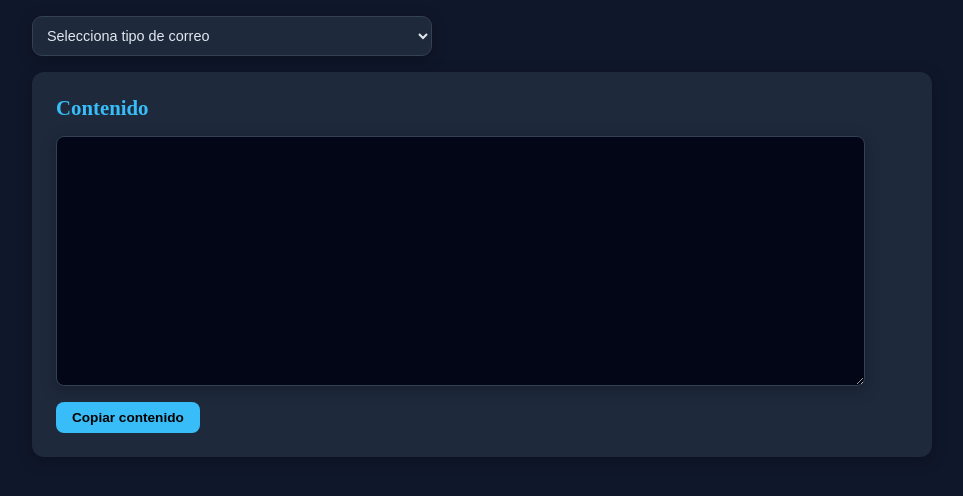
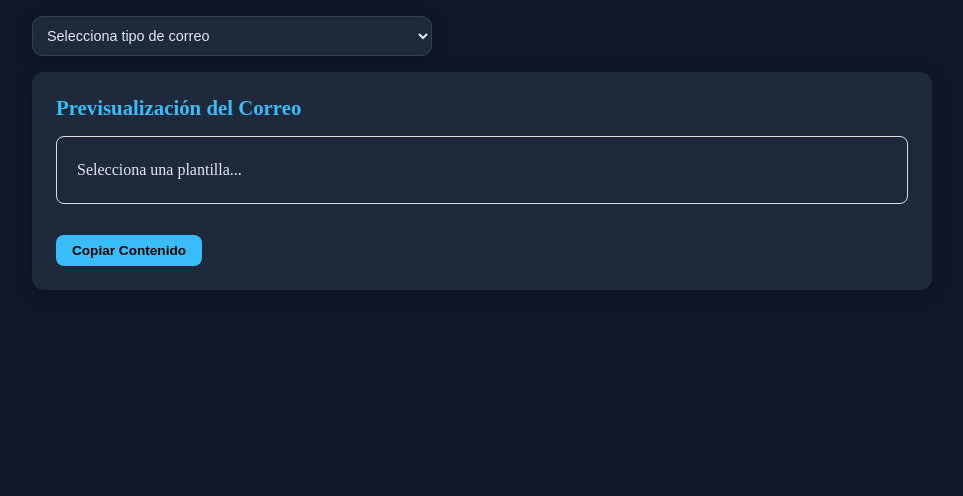
Before and after one commit to alvadaza/soporteSIR, a React (Vite) app: page /plantillascorreo in a window 1280 px wide. Shown: the top 496 px of the page, without its empty margins (158-1121 px from the left). Built offline with nearby package versions, Linux system fonts and the light colour scheme.

Commit message:
incorporacion nuevas planillas html correo

```diff
--- a/src/data/plantillas_correo.json
+++ b/src/data/plantillas_correo.json
@@ -43,12 +43,25 @@
   },
   {
     "TIPO": "11- Entrega de creación de usuario",
-    "CONTENIDO": "Cordial saludo:\n\nLe informamos que su solicitud para “creación usuario SIR” registrada con el número de servicio XXXX fue solucionada exitosamente.\nLas credenciales de acceso son:\n *  Usuario: “Usuario”\nPueden realizar el cambio de contraseña en el siguiente link:\n https://accesos.supernotariado.gov.co/sigma/app/\nIngresar usuario y contraseña del correo:\n[IMAGEN 1]\n\nAl lado izquierdo presione las 3 líneas y seleccione “Cambiar Mi Contraseña”, luego de clic en el botón “Cambiar Mi Contraseña”\n[IMAGEN 2]\n\nA continuación se desplegará un formulario en donde podrá realizar el cambio de su contraseña, a medida que esté digitando se podrá ver que esta cumple con los niveles de seguridad requeridos. \n[IMAGEN 3]\n\nNota: Esta nueva contraseña aplica para SIR, SISG y CORREO."
-
+    "CONTENIDO": "Cordial saludo:\n\nLe informamos que su solicitud para “creación usuario SIR” registrada con el número de servicio XXXX fue solucionada exitosamente.\nLas credenciales de acceso son:\n *  Usuario: “Usuario”\nPueden realizar el cambio de contraseña en el siguiente link:\n https://accesos.supernotariado.gov.co/sigma/app/\nIngresar usuario y contraseña del correo:\n\n[IMAGEN 1]\n\nAl lado izquierdo presione las 3 líneas y seleccione “Cambiar Mi Contraseña”, luego de clic en el botón “Cambiar Mi Contraseña”\n\n[IMAGEN 2]\n\nA continuación se desplegará un formulario en donde podrá realizar el cambio de su contraseña, a medida que esté digitando se podrá ver que esta cumple con los niveles de seguridad requeridos. \n\n[IMAGEN 3]\n\nNota: Esta nueva contraseña aplica para SIR, SISG y CORREO.",
+"IMAGENES": [
+    {
+      "placeholder": "[IMAGEN 1]",
+      "nombre": "Imagen1.png"
+    },
+    {
+      "placeholder": "[IMAGEN 2]",
+      "nombre": "Imagen2.png"
+    },
+    {
+      "placeholder": "[IMAGEN 3]",
+      "nombre": "Imagen3.png"
+    }
+  ]
   },
   {
     "TIPO": "12- Traslado de usuario",
-    "CONTENIDO": "Cordial saludo:\n\nLe informamos que para poder continuar con el requerimiento de traslado de usuario SIR solicitamos que por favor nos envíe la siguiente información:\n\n§ Oficio solicitando el traslado del usuario, firmado por el registrador de la oficina en el cual se especifique la ORIP de origen y la ORIP de destino. (En caso de ser Remoto debe estar especificado en el oficio o correo solicitud).\n§ Formato de creación de usuarios debidamente diligenciado y firmado por el registrador. Ver adjunto.\n§ Resolución de nombramiento del registrador o funcionario, en el cual se debe observar claramente en que ORIP está designado el funcionario. (Si NO cuentan con Resolución pueden remitir Planilla de Viáticos)\n\nEs de aclarar que estos documentos son indispensables para cualquier trámite de traslado y deben ser adjuntados por todo funcionario de la SNR, además de estar claramente expuesto el requerimiento y los datos de las ORIP involucradas en el proceso deseado.\n\nPor otro lado, es necesario que el usuario “nombre Usuario” no tenga turnos pendientes, no cuente con configuración de recibos o estaciones compartidas, no debe tener roles asignados (ya que el registrador los elimina)."
+    "CONTENIDO": "Cordial saludo:\n\nLe informamos que para poder continuar con el requerimiento de traslado de usuario SIR solicitamos que por favor nos envíe la siguiente información:\n\n*  Oficio solicitando el traslado del usuario, firmado por el registrador de la oficina en el cual se especifique la ORIP de origen y la ORIP de destino. (En caso de ser Remoto debe estar especificado en el oficio o correo solicitud).\n* Formato de creación de usuarios debidamente diligenciado y firmado por el registrador. Ver adjunto.\n* Resolución de nombramiento del registrador o funcionario, en el cual se debe observar claramente en que ORIP está designado el funcionario. (Si NO cuentan con Resolución pueden remitir Planilla de Viáticos)\n\nEs de aclarar que estos documentos son indispensables para cualquier trámite de traslado y deben ser adjuntados por todo funcionario de la SNR, además de estar claramente expuesto el requerimiento y los datos de las ORIP involucradas en el proceso deseado.\n\nPor otro lado, es necesario que el usuario “nombre Usuario” no tenga turnos pendientes, no cuente con configuración de recibos o estaciones compartidas, no debe tener roles asignados (ya que el registrador los elimina)."
   },
 {
 "TIPO": "13- Estado de usuario SIR a trasladar",
@@ -56,7 +69,13 @@
 },
   {
     "TIPO": "14- Caida del sistema",
-    "CONTENIDO": "Le informamos que se han realizado las validaciones correspondientes y se ha solucionado la novedad de acceso al aplicativo SIR. Le solicitamos amablemente cerrar el navegador e intentar ingresar nuevamente.\n\nNota: Si al intentar acceder se muestra el siguiente mensaje, por favor seguir unas cortas indicaciones que encontrará en el manual adjunto.\n\n[IMAGEN 4]\n\nSi el inconveniente persiste, por favor informarnos para brindarle asistencia.\n\n<se adjunta manual>"
+    "CONTENIDO": "Le informamos que se han realizado las validaciones correspondientes y se ha solucionado la novedad de acceso al aplicativo SIR. Le solicitamos amablemente cerrar el navegador e intentar ingresar nuevamente.\n\nNota: Si al intentar acceder se muestra el siguiente mensaje, por favor seguir unas cortas indicaciones que encontrará en el manual adjunto.\n\n[IMAGEN 4]\n\nSi el inconveniente persiste, por favor informarnos para brindarle asistencia.\n\n<se adjunta manual>",
+  "IMAGENES": [
+    {
+      "placeholder": "[IMAGEN 4]",
+      "nombre": "Imagen4.png"
+    }
+  ]
   },
 {
  "TIPO": "15- Escalamiento a N3 por problemas de CA",
@@ -68,7 +87,7 @@
   },
 {
 "TIPO": "17- Solicitud de capacitación",
- "CONTENIDO": "En atención a su comunicación le informamos que se re-direcciona su solicitud a Dirección Técnica Del Registro, para que le puedan colaborar u orientar con el proceso que desea realizar, quedamos atentos a si presenta algún error o falla con el aplicativo\n\n---------------------------------------------\n\nNota: Este correo debe dirigirse al usuario y a las siguientes personas:\n\n---------------------------------------------\n\n § sandra.palacios@supernotariado.gov.co\n\n---------------------------------------------"
+ "CONTENIDO": "En atención a su comunicación le informamos que se re-direcciona su solicitud a Dirección Técnica Del Registro, para que le puedan colaborar u orientar con el proceso que desea realizar, quedamos atentos a si presenta algún error o falla con el aplicativo\n\n---------------------------------------------\n\nNota: Este correo debe dirigirse al usuario y a las siguientes personas:\n\n---------------------------------------------\n\n * sandra.palacios@supernotariado.gov.co\n\n---------------------------------------------"
 },
   {
     "TIPO": "18- Plantilla para dar solución en primer contacto",
@@ -76,8 +95,14 @@
   },
 {
  "TIPO": "19- Plantilla para responder traslado/cargue de firma y asignación ROL Registrador",
-    "CONTENIDO":"Le informamos que su solicitud registrada con el número de Ticket XXXX fue solucionada exitosamente.\n\nLa solución fue: Se realiza el traslado del usuario, firma y asignación del Rol Registrador al usuario xxx.xxx\n\nRecuerde que para la activación de firma se debe realizar el siguiente proceso:\n\n[IMEGEN]"
-},
+    "CONTENIDO":"Le informamos que su solicitud registrada con el número de Ticket XXXX fue solucionada exitosamente.\n\nLa solución fue: Se realiza el traslado del usuario, firma y asignación del Rol Registrador al usuario xxx.xxx\n\nRecuerde que para la activación de firma se debe realizar el siguiente proceso:\n\n[IMAGEN 5]",
+ "IMAGENES": [
+    {
+      "placeholder": "[IMAGEN 5]",
+      "nombre": "Imagen5.png"
+    }
+  ]
+  },
 {
    "TIPO": "20- correo respuesta segregacion",
    "CONTENIDO": "Cordial Saludo,\n\nDe acuerdo con lo indicado en el correo y la validación realizada de manera remota con el funcionario, se identificó que se está intentando realizar un proceso de segregación sobre el folio xxx, el cual registra un área de xx hectáreas y xxx metros cuadrados.\n\nNo obstante, al momento de efectuar la segregación, se está ingresando un área de xx hectáreas, por lo que el proceso no es viable, teniendo en cuenta que el área a segregar supera el tamaño del área matriz registrada.\n\nEn este orden de ideas, se sugiere validar si los valores ingresados para la segregación son correctos o, en su defecto, si el tamaño del área matriz corresponde al registrado actualmente. De no ser así, será necesario ejecutar un turno de corrección con el fin de ajustar el área matriz, conforme a lo que jurídicamente determinen procedente."
@@ -88,10 +113,26 @@
 },
 {
     "TIPO": "22- Asignación de Recibos",
-    "CONTENIDO": "Cordial Saludo,\n\nLa novedad reportada se presenta porque el usuario no cuenta con recibos asignados.\n\nLe informamos que la asignación de recibos se realiza directamente desde la ORIP, por el administrador regional, siguiendo los pasos descritos a continuación:\n\nRuta de acceso:\n\n1. Pantallas administrativas.\n2. Tarifas, pagos y recibos.\n3. Administración derecibos en estaciones.\n\nEn la pantalla que se despliega, deberá seleccionar el círculo correspondiente, elegir la estación y completar los campos restantes según corresponda al consecutivo correcto.\n\n [imagen 6]\n\nLos campos deben diligenciarse de la siguiente manera:\n\n1. Número inicial: corresponde al número siguiente al último consecutivo utilizado “número final” (último número del consecutivo anterior + 1).\n2. Número final: corresponde al total de recibos que se van a asignar, contado a partir del número inicial.\n3. Número actual: debe ser el mismo que el número inicial.○\n\nSolicitamos amablemente confirmar si logró realizar el proceso. En caso de no ser posible, por favor indicar un número de contacto celular para brindar apoyo."
+    "CONTENIDO": "Cordial Saludo,\n\nLa novedad reportada se presenta porque el usuario no cuenta con recibos asignados.\n\nLe informamos que la asignación de recibos se realiza directamente desde la ORIP, por el administrador regional, siguiendo los pasos descritos a continuación:\n\nRuta de acceso:\n\n1. Pantallas administrativas.\n2. Tarifas, pagos y recibos.\n3. Administración derecibos en estaciones.\n\nEn la pantalla que se despliega, deberá seleccionar el círculo correspondiente, elegir la estación y completar los campos restantes según corresponda al consecutivo correcto.\n\n [IMAGEN 6]\n\nLos campos deben diligenciarse de la siguiente manera:\n\n1. Número inicial: corresponde al número siguiente al último consecutivo utilizado “número final” (último número del consecutivo anterior + 1).\n2. Número final: corresponde al total de recibos que se van a asignar, contado a partir del número inicial.\n3. Número actual: debe ser el mismo que el número inicial.○\n\nSolicitamos amablemente confirmar si logró realizar el proceso. En caso de no ser posible, por favor indicar un número de contacto celular para brindar apoyo.",
+    "IMAGENES": [
+    {
+      "placeholder": "[IMAGEN 6]",
+      "nombre": "Imagen6.png"
+    }
+  ]
 },
 {
   "TIPO": "23- Activación de firma digital",
-  "CONTENIDO": "Cordial Saludo,\n\nPara realizar el proceso de activación de la firma, el funcionario que tenga asignado el rol “Administrador Regional” debe ingresar a Pantallas Administrativas, en la opción Administración de Firmas del Registrador, y seguir los siguientes pasos:\n\n 1. Presionar el botón “Buscar”, donde se visualizarán las firmas registradas en la ORIP.\n\n[imagen 5]\n\n  2. Seleccionar la firma correspondiente al funcionario y hacer clic en “Aceptar”.\n\n[imagen 7]\n\n 3. Diligenciar la información requerida para dejar la firma en estado activa.\n\nEn caso de requerir asistencia para realizar la activación, por favor remitir el número de contacto del funcionario que tenga asignado el rol de Administrador Regional."
+  "CONTENIDO": "Cordial Saludo,\n\nPara realizar el proceso de activación de la firma, el funcionario que tenga asignado el rol “Administrador Regional” debe ingresar a Pantallas Administrativas, en la opción Administración de Firmas del Registrador, y seguir los siguientes pasos:\n\n 1. Presionar el botón “Buscar”, donde se visualizarán las firmas registradas en la ORIP.\n\n[IMAGEN 5]\n\n  2. Seleccionar la firma correspondiente al funcionario y hacer clic en “Aceptar”.\n\n[IMAGEN 7]\n\n 3. Diligenciar la información requerida para dejar la firma en estado activa.\n\nEn caso de requerir asistencia para realizar la activación, por favor remitir el número de contacto del funcionario que tenga asignado el rol de Administrador Regional.",
+"IMAGENES": [
+    {
+      "placeholder": "[IMAGEN 5]",
+      "nombre": "Imagen5.png"
+    },
+    {
+      "placeholder": "[IMAGEN 7]",
+      "nombre": "Imagen7.png"
+    }
+  ]
 }
 ]
--- a/src/style/PlantillasCaErrores.css
+++ b/src/style/PlantillasCaErrores.css
@@ -134,6 +134,22 @@ textarea {
 .contenido button:hover {
   transform: translateY(-2px);
 }
+.rich-preview {
+  padding: 20px;
+  border: 1px solid #ddd;
+  border-radius: 8px;
+  line-height: 1.6;
+  margin-bottom: 15px;
+}
+
+.inline-image {
+  max-width: 100%;
+  height: auto;
+  margin: 15px 0;
+  border: 1px solid #ccc;
+  border-radius: 4px;
+  display: block;
+}
 
 /* ========================= */
 /*  PORTÁTILES */
--- a/src/views/PlantillasCorreo.tsx
+++ b/src/views/PlantillasCorreo.tsx
@@ -1,80 +1,148 @@
-// src/views/PlantillasCorreo.tsx
-import { useState, useRef, useEffect } from "react";
+import { useState } from "react";
 import data from "../data/plantillas_correo.json";
-import "../style/PlantillasCA.css";
+
+interface Imagen {
+  placeholder: string;
+  nombre: string;
+}
 
 interface Plantilla {
   TIPO: string;
   CONTENIDO: string;
+  IMAGENES?: Imagen[];
 }
 
 export default function PlantillasCorreo() {
   const [tipo, setTipo] = useState<string>("");
   const [contenido, setContenido] = useState<string>("");
+  const [imagenes, setImagenes] = useState<Imagen[]>([]);
+  const [copiando, setCopiando] = useState(false);
 
-const textareaRef = useRef<HTMLTextAreaElement>(null);
   const tiposUnicos: string[] = [
     ...new Set((data as Plantilla[]).map((d) => d.TIPO)),
   ];
-useEffect(() => {
-  const el = textareaRef.current;
-  if (el) {
-    el.style.height = "auto";
-    el.style.height = el.scrollHeight + "px";
-  }
-}, [contenido]);
-  // 🔥 igual que en CA
+
   const handleTipoChange = (tipoSeleccionado: string) => {
     setTipo(tipoSeleccionado);
 
-    const plantilla = (data as Plantilla[]).find(
-      (d) => d.TIPO === tipoSeleccionado
-    );
-
-    setContenido(plantilla ? plantilla.CONTENIDO : "");
+    const plantilla = (data as Plantilla[]).find(d => d.TIPO === tipoSeleccionado);
+    if (plantilla) {
+      setContenido(plantilla.CONTENIDO);
+      setImagenes(plantilla.IMAGENES || []);
+    } else {
+      setContenido("");
+      setImagenes([]);
+    }
   };
 
-  const copiar = () => {
-    navigator.clipboard.writeText(contenido);
+  // Función para convertir imagen a Base64
+  const imageToBase64 = async (nombre: string): Promise<string> => {
+    try {
+      const response = await fetch(`/imagenes/${nombre}`);
+      const blob = await response.blob();
+      return new Promise((resolve, reject) => {
+        const reader = new FileReader();
+        reader.onloadend = () => resolve(reader.result as string);
+        reader.onerror = reject;
+        reader.readAsDataURL(blob);
+      });
+    } catch (error) {
+      console.error(`Error cargando ${nombre}`, error);
+      return "";
+    }
   };
 
+  const copiarComoHTML = async () => {
+    if (!contenido) return;
 
+    setCopiando(true);
+
+    try {
+      // Convertir todas las imágenes a base64
+      const imagenesBase64: { [key: string]: string } = {};
+      for (const img of imagenes) {
+        const base64 = await imageToBase64(img.nombre);
+        if (base64) imagenesBase64[img.placeholder] = base64;
+      }
+
+      // Crear el HTML
+      let html = contenido;
+
+      Object.keys(imagenesBase64).forEach(placeholder => {
+        const base64 = imagenesBase64[placeholder];
+        const imgTag = `<br><img src="${base64}" style="max-width: 100%; height: auto; margin: 15px 0; border: 1px solid #ddd; border-radius: 5px;" /><br>`;
+        html = html.replaceAll(placeholder, imgTag);
+      });
+
+      // HTML completo con formato
+      const htmlCompleto = `
+        <div style="font-family: Arial, sans-serif; font-size: 14px; line-height: 1.6;">
+          ${html.replace(/\n/g, '<br>')}
+        </div>
+      `;
+
+      // Copiar al portapapeles como HTML
+      await navigator.clipboard.write([
+        new ClipboardItem({
+          "text/html": new Blob([htmlCompleto], { type: "text/html" }),
+          "text/plain": new Blob([contenido], { type: "text/plain" }),
+        })
+      ]);
+
+      alert("✅ Copiado correctamente como HTML con imágenes!\n\nPuedes pegarlo directamente en Outlook o Gmail.");
+
+    } catch (error) {
+      console.error(error);
+      alert("Error al copiar. Intenta de nuevo.");
+    } finally {
+      setCopiando(false);
+    }
+  };
 
   return (
     <div className="ca-container">
-
-      {/* 🔹 SOLO FILTRO */}
       <div className="top-bar">
-        <select
-          value={tipo}
-          onChange={(e) => handleTipoChange(e.target.value)}
-        >
+        <select value={tipo} onChange={(e) => handleTipoChange(e.target.value)}>
           <option value="">Selecciona tipo de correo</option>
-
           {tiposUnicos.map((t) => (
-            <option key={t} value={t}>
-              {t}
-            </option>
+            <option key={t} value={t}>{t}</option>
           ))}
         </select>
       </div>
 
-      {/* 🔹 CONTENIDO */}
       <div className="editor">
+        <h2>Previsualización del Correo</h2>
 
-        <h2>Contenido</h2>
+        <div className="rich-preview">
+          {contenido ? (
+            contenido.split('\n').map((linea, i) => {
+              const imgMatch = imagenes.find(img => linea.includes(img.placeholder));
+              if (imgMatch) {
+                return (
+                  <div key={i}>
+                    <p>{linea.replace(imgMatch.placeholder, '')}</p>
+                    <img
+                      src={`/imagenes/${imgMatch.nombre}`}
+                      alt={imgMatch.nombre}
+                      className="inline-image"
+                    />
+                  </div>
+                );
+              }
+              return <p key={i} style={{ whiteSpace: "pre-wrap" }}>{linea}</p>;
+            })
+          ) : (
+            <p>Selecciona una plantilla...</p>
+          )}
+        </div>
 
-        <textarea
-        value={contenido}
-        readOnly
-        rows={3}
-        ref={textareaRef}
-    />
-
-        <button onClick={copiar}>
-          Copiar contenido
+        <button
+          onClick={copiarComoHTML}
+          disabled={copiando}
+          className="copiar-btn"
+        >
+          {copiando ? "Procesando imágenes..." : "Copiar Contenido"}
         </button>
-
       </div>
     </div>
   );
```
